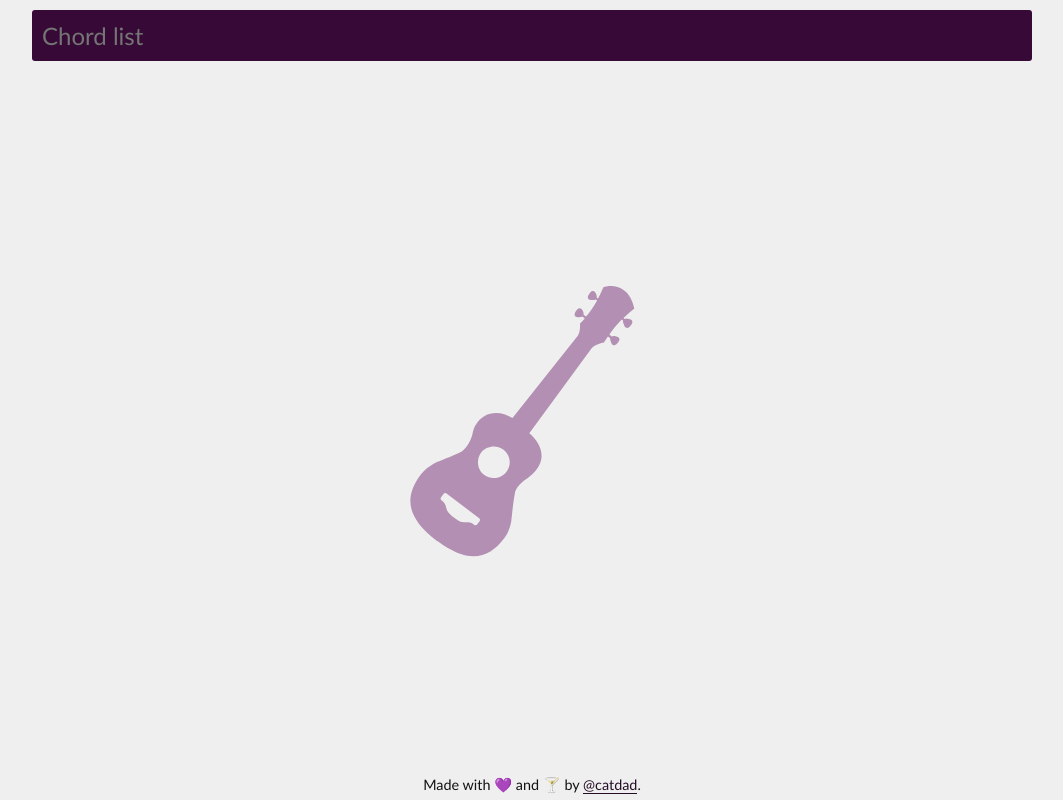
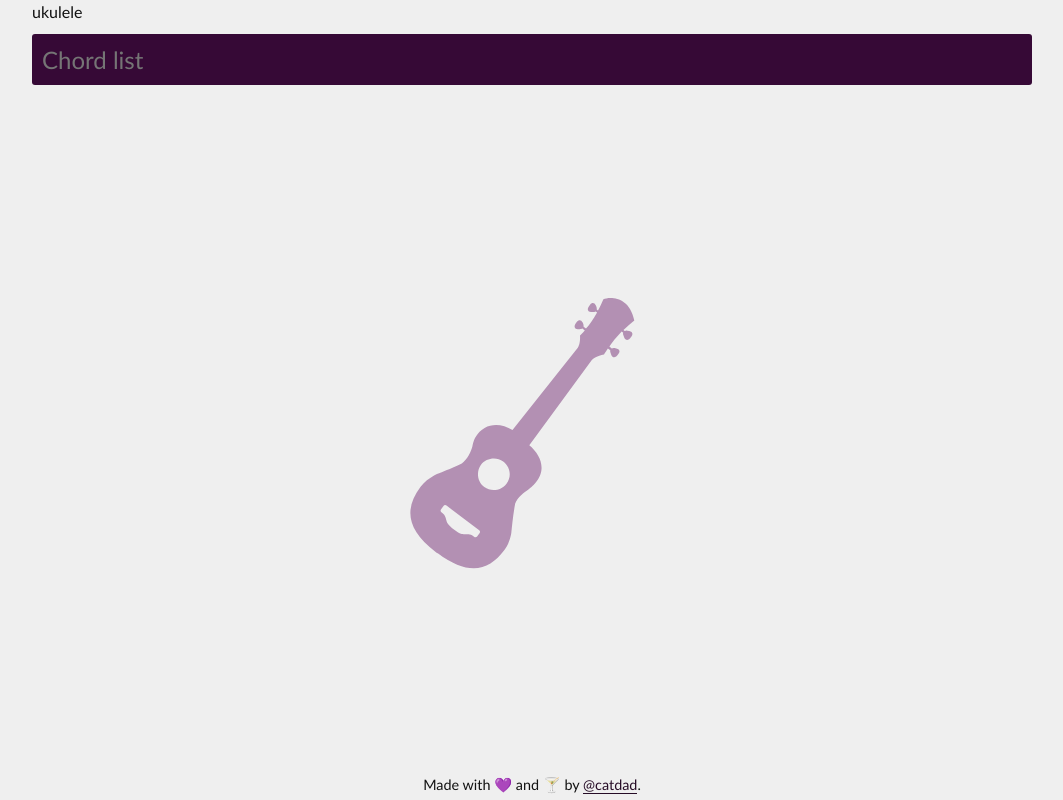
Before and after one commit to catdad/chord-explorer, a React (Vite) app: page / in a window 1280 px wide. Shown: the whole page, without its empty margins (108-1171 px from the left). Built offline with nearby package versions, Linux system fonts and the light colour scheme.

Commit message:
adding a simple instrument display

```diff
--- a/src/components/App/App.jsx
+++ b/src/components/App/App.jsx
@@ -6,6 +6,7 @@ import { inputToData, urlToData, urlParts } from '../../actions';
 import UkuleleChord from '../UkuleleChord/UkuleleChord';
 import ChordInput from '../ChordInput/ChordInput';
 import EmptyChordlist from '../EmptyChordlist/EmptyChordlist';
+import Instrument from '../Instrument/Instrument';
 
 import './App.css';
 
@@ -48,6 +49,7 @@ function App() {
 
   return (
     <div className="app-body">
+      <Instrument instrument={ 'ukulele' } />
       <ChordInput
         onChange={ onChage }
         value={ input }
--- /dev/null
+++ b/src/components/Instrument/Instrument.jsx
@@ -0,0 +1,7 @@
+import React from 'react';
+
+export default function Instrument({ instrument = 'ukulele' } = {}) {
+  return (
+    <div>{ instrument }</div>
+  );
+}
```
